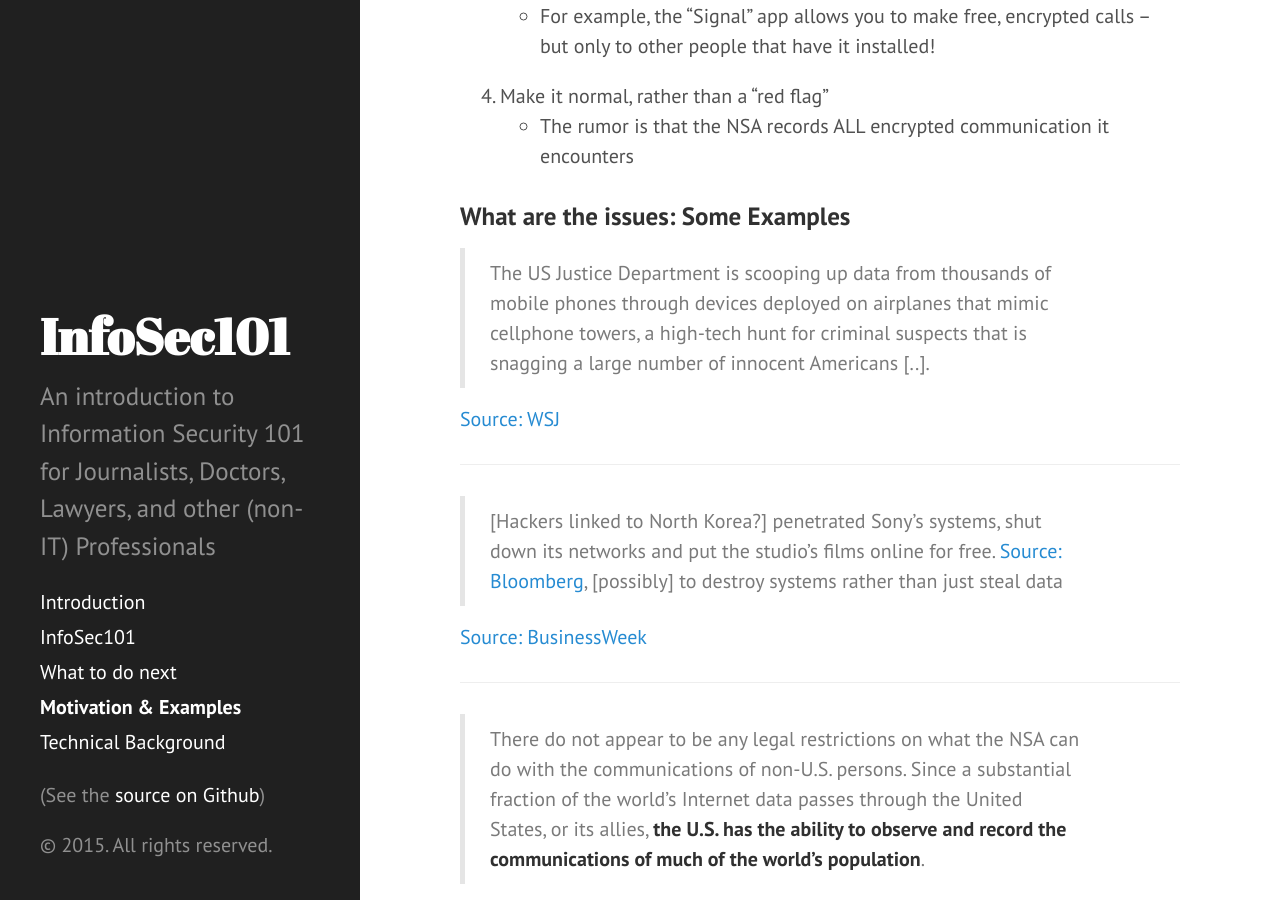
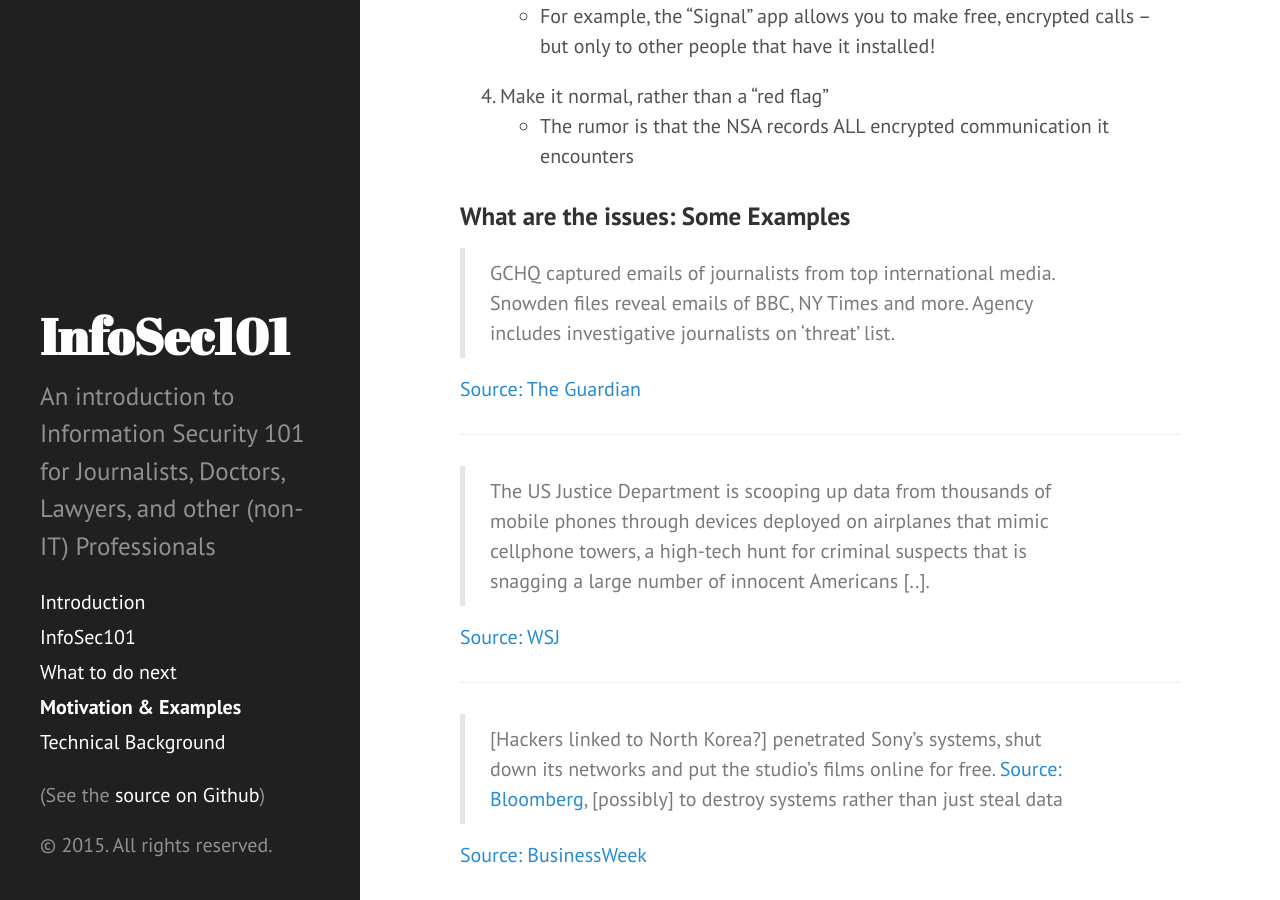
Before and after one commit to fabianlischka/InfoSec101, a Jekyll site: the page built from p3-Motivation.md, in a window 1280 px wide and 900 px high, scrolled down 1105 px. Built offline with Jekyll 4.4.1, drawn with Linux system fonts in a browser that asks for light colours; Markdown is read by kramdown in place of the engine named in the settings.

Commit message:
add GCHQ captured emails of journalists

```diff
--- a/p3-Motivation.md
+++ b/p3-Motivation.md
@@ -35,6 +35,11 @@
 
 ### What are the issues: Some Examples
 
+> GCHQ captured emails of journalists from top international media. Snowden files reveal emails of BBC, NY Times and more. Agency includes investigative journalists on ‘threat’ list.
+
+[Source: The Guardian](http://www.theguardian.com/uk-news/2015/jan/19/gchq-intercepted-emails-journalists-ny-times-bbc-guardian-le-monde-reuters-nbc-washington-post)
+
+---
 > The US Justice Department is scooping up data from thousands of mobile phones through devices deployed on airplanes that mimic cellphone towers, a high-tech hunt for criminal suspects that is snagging a large number of innocent Americans [..].
 
 [Source: WSJ](http://online.wsj.com/articles/americans-cellphones-targeted-in-secret-u-s-spy-program-1415917533)
```
